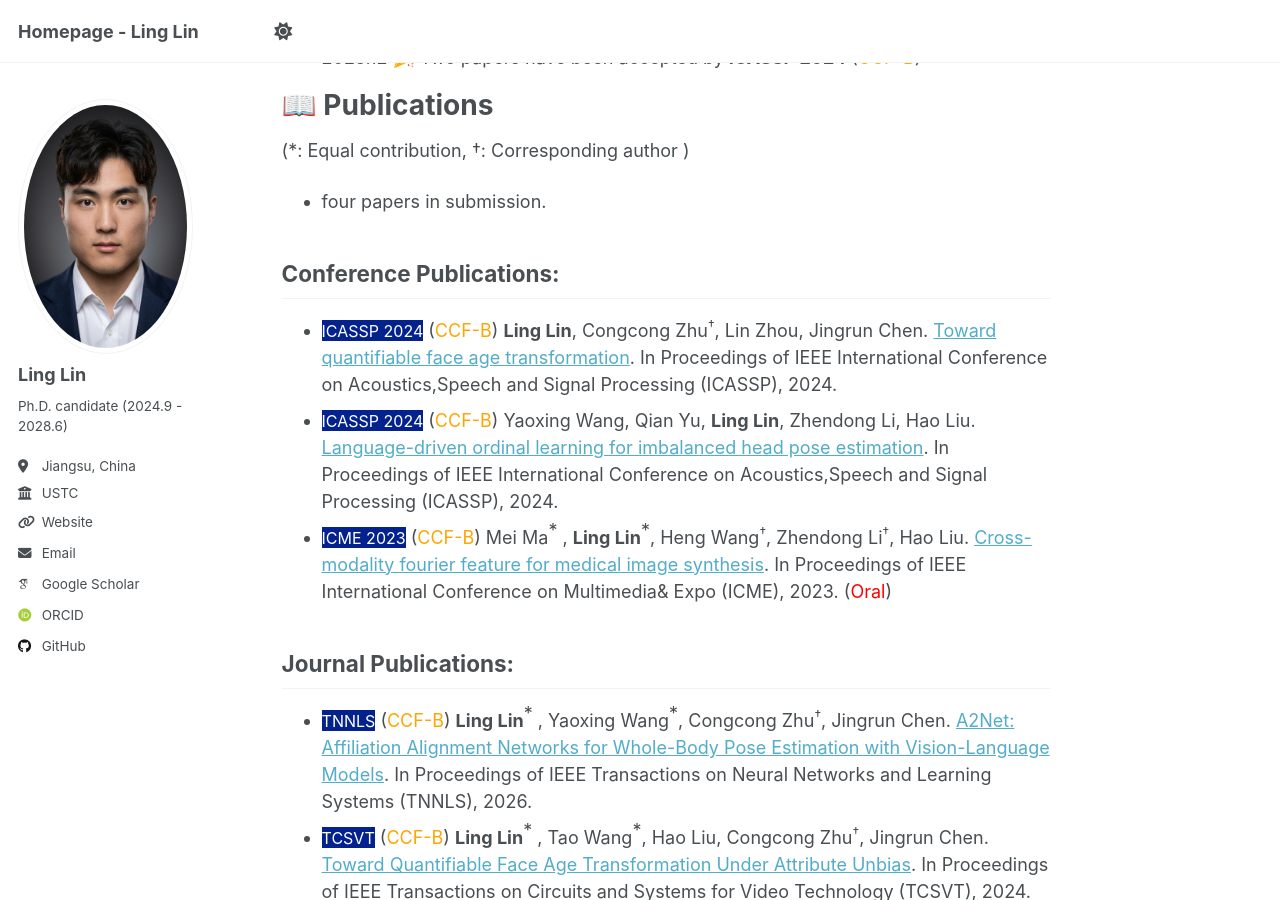
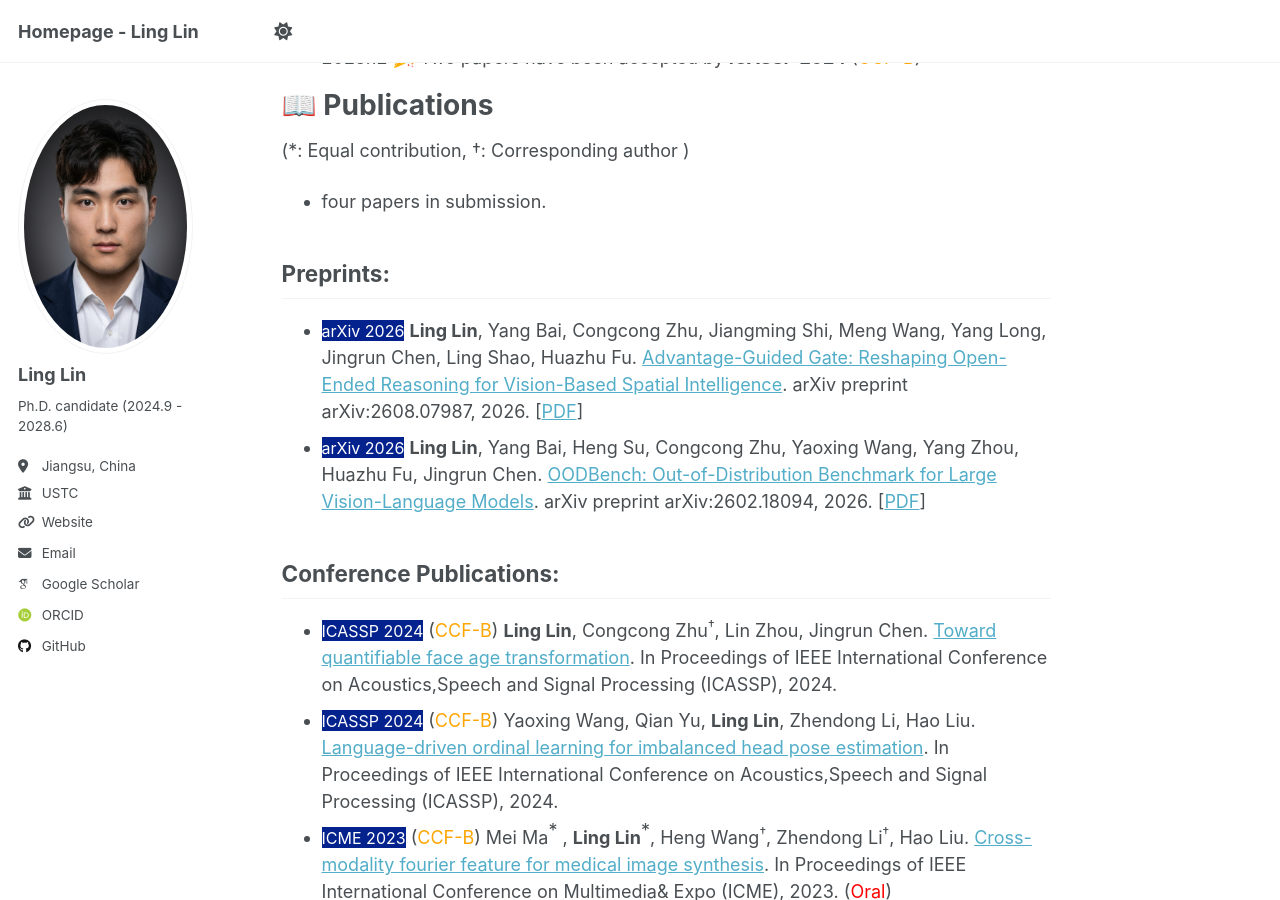
Before and after one commit to LingLin-ll/LingLin-ll.github.io, a Jekyll site: the page built from _pages/about.md, in a window 1280 px wide and 900 px high, scrolled down 541 px. Built offline with Jekyll 4.4.1, drawn with Linux system fonts in a browser that asks for light colours; some web fonts are replaced.

Commit message:
Add arXiv preprints to homepage
Added two preprints with details and links.

```diff
--- a/_pages/about.md
+++ b/_pages/about.md
@@ -25,6 +25,10 @@ I am Ling Lin, a Ph.D. candidate at the University of Science and Technology of
 
 * four papers in submission.
 
+## Preprints:
+* <span style="background-color: #03228D"><font color=white size=3>arXiv 2026</font></span> **Ling Lin**, Yang Bai, Congcong Zhu, Jiangming Shi, Meng Wang, Yang Long, Jingrun Chen, Ling Shao, Huazhu Fu. [Advantage-Guided Gate: Reshaping Open-Ended Reasoning for Vision-Based Spatial Intelligence](https://arxiv.org/abs/2608.07987). arXiv preprint arXiv:2608.07987, 2026. [[PDF](https://arxiv.org/pdf/2608.07987)]
+* <span style="background-color: #03228D"><font color=white size=3>arXiv 2026</font></span> **Ling Lin**, Yang Bai, Heng Su, Congcong Zhu, Yaoxing Wang, Yang Zhou, Huazhu Fu, Jingrun Chen. [OODBench: Out-of-Distribution Benchmark for Large Vision-Language Models](https://arxiv.org/abs/2602.18094). arXiv preprint arXiv:2602.18094, 2026. [[PDF](https://arxiv.org/pdf/2602.18094)]
+
 ## Conference Publications:
 * <span style="background-color: #03228D"><font color=white size=3>ICASSP 2024</font></span> (<font color=orange>CCF-B</font>) **Ling Lin**, Congcong Zhu<sup>†</sup>, Lin Zhou, Jingrun Chen. [Toward quantifiable face age transformation](https://ieeexplore.ieee.org/abstract/document/10448304). In Proceedings of IEEE International Conference on Acoustics,Speech and Signal Processing (ICASSP), 2024.
 * <span style="background-color: #03228D"><font color=white size=3>ICASSP 2024</font></span> (<font color=orange>CCF-B</font>) Yaoxing Wang, Qian Yu, **Ling Lin**, Zhendong Li, Hao Liu. [Language-driven ordinal learning for imbalanced head pose estimation](https://ieeexplore.ieee.org/abstract/document/10448404/). In Proceedings of IEEE International Conference on Acoustics,Speech and Signal Processing (ICASSP), 2024.
```
